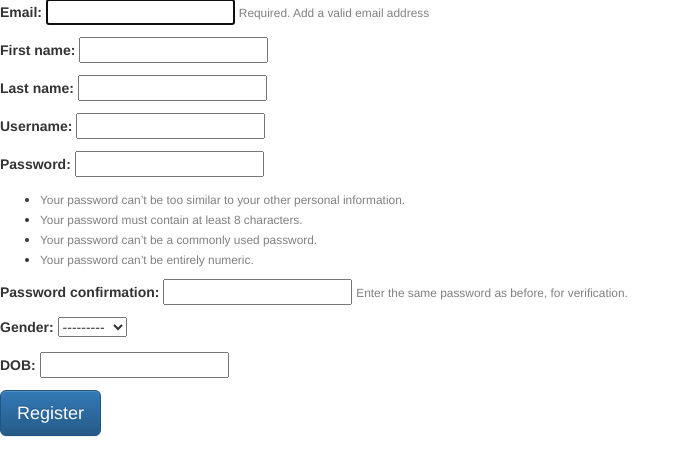
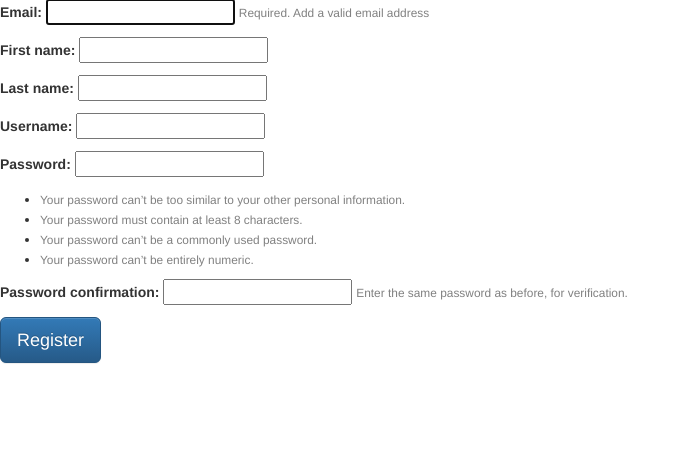
Before and after one commit to marwanassem/djangoProject-workoutPartner, a Django app: page /tracker/ in a window 1280 px wide. Shown: the part 116-592 px from the top of the page, without its empty margins (0-687 px from the left). Run offline with Django 3.2, Linux system fonts and the light colour scheme; parts of the project's set-up code (start-up, migrations or seed data) failed here and were passed over; some libraries are stand-ins or nearby versions.

Commit message:
fixed some logging in bugs.

```diff
--- a/tracker/forms.py
+++ b/tracker/forms.py
@@ -16,7 +16,7 @@ class SignUpForm(UserCreationForm):
             'last_name',
             'username',
             'password1', 'password2',
-            'gender', 'DOB'
+
         ]
 
 
@@ -27,12 +27,12 @@ class LifterAuthenticationForm(forms.ModelForm):
         model = Lifter
         fields = ['email', 'password']
 
-        def clean(self):
-            if self.is_valid():
-                email = self.cleaned_data['email']
-                password = self.cleaned_data['password']
-                if not authenticate(email=email, password=password):
-                    raise forms.ValidationError("Invalid credentials")
+    def clean(self):
+        if self.is_valid():
+            email = self.cleaned_data['email']
+            password = self.cleaned_data['password']
+            if not authenticate(email=email, password=password):
+                raise forms.ValidationError("Invalid credentials")
 
 
 class WorkoutForm(forms.ModelForm):
--- a/tracker/models.py
+++ b/tracker/models.py
@@ -3,27 +3,8 @@ from django.utils import timezone
 from django.contrib.auth.models import AbstractBaseUser, BaseUserManager
 
 
-# class Lifter(models.Model):
-#     first_name = models.CharField(max_length=50)
-#     last_name = models.CharField(max_length=50)
-#     username = models.CharField(max_length=50, unique=True)
-#     password = models.CharField(max_length=50)
-#     password_confirmation = models.CharField(max_length=50)
-#     email = models.EmailField(unique=True)
-#     GENDER_CHOICES = (
-#         ('M', 'Male'),
-#         ('F', 'Female')
-#     )
-#     gender = models.CharField(max_length=1, choices=GENDER_CHOICES)
-#     DOB = models.DateField()
-#     is_active = models.BooleanField(default=False)
-#
-#     def __str__(self):
-#         return self.first_name + " " + self.last_name
-
-
 class LifterAccountManager(BaseUserManager):
-    def create_user(self, email, username, first_name, last_name, gender, DOB, password=None):
+    def create_user(self, email, username, first_name, last_name, password=None):
         if not email:
             raise ValueError('Users must have an email address')
         if not username:
@@ -32,25 +13,31 @@ class LifterAccountManager(BaseUserManager):
             raise ValueError('Users must have a first name')
         if not last_name:
             raise ValueError('Users must have a last name')
-        if not gender:
-            raise ValueError('Users must have a gender')
-        if not DOB:
-            raise ValueError('Users must have a date of birth')
+        # if not gender:
+        #     raise ValueError('Users must have a gender')
+        # if not DOB:
+        #     raise ValueError('Users must have a date of birth')
 
         user = self.model(
             email=self.normalize_email(email),
             username=username,
+            first_name=first_name,
+            last_name=last_name,
+
         )
 
         user.set_password(password)
         user.save(using=self._db)
         return user
 
-    def create_superuser(self, email, username, password):
+    def create_superuser(self, email, username, first_name, last_name,  password):
         user = self.create_user(
             email=self.normalize_email(email),
             password=password,
             username=username,
+            first_name=first_name,
+            last_name=last_name,
+
         )
         user.is_admin = True
         user.is_staff = True
@@ -74,11 +61,11 @@ class Lifter(AbstractBaseUser):
                 ('M', 'Male'),
                 ('F', 'Female')
             )
-    gender = models.CharField(max_length=1, choices=GENDER_CHOICES)
-    DOB = models.DateField()
+    gender = models.CharField(max_length=1, choices=GENDER_CHOICES, null=True, blank=True)
+    DOB = models.DateField(null=True, blank=True)
 
     USERNAME_FIELD = 'email'
-    REQUIRED_FIELDS = ['username', 'first_name', 'last_name', 'gender', 'DOB']
+    REQUIRED_FIELDS = ['username', 'first_name', 'last_name',]
 
     objects = LifterAccountManager()
 
--- a/tracker/templates/tracker/registration/login.html
+++ b/tracker/templates/tracker/registration/login.html
@@ -7,9 +7,9 @@
 
   <h1 class="h3 mb-3 font-weight-normal">Login</h1>
 
-    <input type="email" name="email" id="inputEmail" class="form-control" placeholder="Email address" required autofocus>
+<!--  <input type="email" name="email" id="inputEmail" class="form-control" placeholder="Email address" required autofocus>-->
 
-  <input type="password" name="password" id="inputPassword" class="form-control" placeholder="Password" required>
+<!--  <input type="password" name="password" id="inputPassword" class="form-control" placeholder="Password" required>-->
 
   {% for field in login_form %}
     <p>
@@ -40,7 +40,7 @@
   <button class="btn btn-lg btn-primary " type="submit">Log in</button>
 
 </form>
-  <p><a href="{%url 'register' %}">New to the website? Register now!</a></p>
+  <p><a href="{% url 'register' %}">New to the website? Register now!</a></p>
   {# Assumes you setup the password_reset view in your URLconf #}
   <p><a href="{% url 'password_reset' %}">Forget Password?</a></p>
 
--- a/tracker/urls.py
+++ b/tracker/urls.py
@@ -6,7 +6,6 @@ urlpatterns = [
     path('about/', views.AboutView.as_view(), name='about'),
     path('workout/', views.WorkoutListView.as_view(), name='home'),
     path('workout/<int:id>/working', views.adding_exercise_to_workout, name='adding_exercise_to_workout'),
-
     path('workout/<int:id>/', views.workout_detail, name='workout_detail'),
     path('workout/new/', views.new_workout, name='new_workout'),
     path('workout/<int:pk>/edit/', views.WorkoutUpdateView.as_view(), name='workout_edit'),
--- a/tracker/views.py
+++ b/tracker/views.py
@@ -12,13 +12,6 @@ from tracker.forms import *
 
 from django.http import HttpResponse
 from django.contrib.auth import login, authenticate
-from django.contrib.sites.shortcuts import get_current_site
-from django.utils.encoding import force_bytes, force_text
-from django.utils.http import urlsafe_base64_encode, urlsafe_base64_decode
-from django.template.loader import render_to_string
-from .tokens import account_activation_token
-from django.contrib.auth.models import User
-from django.core.mail import EmailMessage
 
 
 class AboutView(TemplateView):
@@ -30,9 +23,7 @@ class WorkoutListView(ListView):
     template_name = 'workout/workout_list.html'
 
     def get_queryset(self):
-        # return Workout.objects.filter(creation_date__lte=timezone.now()).order_by('-creation_date')
-        return Workout.objects.filter(is_published = True)
-        return Workout.objects.all()
+        return Workout.objects.filter(is_published=True)
 
 
 class WorkoutUpdateView(LoginRequiredMixin, UpdateView):
@@ -250,7 +241,7 @@ def register_lifter(request):
             email = form.cleaned_data['email']
             password = form.cleaned_data['password1']
             lifter = authenticate(email=email, password=password)
-            login(request, lifter)
+            login(request, user=lifter)
             return redirect('home')
         else:
             context['form'] = form
@@ -261,29 +252,40 @@ def register_lifter(request):
     return render(request, 'registration/register.html', context=context)
 
 
-def login(request):
+def login_lifter(request):
     context = {}
-    user = request.user
-    if user.is_authenticated:
-        return redirect('home')
+    print(request)
+    # user = request.user
+    print('**** loging in ****')
+    # if user.is_authenticated:
+    #     print('user is_authenticated')
+    #     return redirect('home')
 
     if request.method == 'POST':
+        print('**** posting ****')
         form = LifterAuthenticationForm(request.POST)
+        print(request.POST)
         if form.is_valid():
+            print('**** valid form ****')
             email = request.POST['email']
             password = request.POST['password']
             user = authenticate(email=email, password=password)
+            print(user)
 
             if user:
+                print('authenticated')
                 login(request, user)
                 return redirect('home')
-
+        else:
+            print('not valid')
+            print(form.errors)
+            print(form.cleaned_data)
     else:
         form = LifterAuthenticationForm()
 
     context['login_form'] = form
 
-    return render(request, 'registration/login.html', context)
+    return render(request, 'registration/login.html', context=context)
 
 
 def temp_view(request):
--- a/workoutPartner/urls.py
+++ b/workoutPartner/urls.py
@@ -15,13 +15,13 @@ Including another URLconf
 """
 from django.contrib import admin
 from django.urls import path, include
-from tracker.views import temp_view, login
+from tracker.views import temp_view, login_lifter
 from tracker.views import register_lifter
 
 urlpatterns = [
     path('admin/', admin.site.urls),
     path('tracker/', include('tracker.urls')),
     path('', temp_view, name='temp_view'),
-    path('accounts/login', login, name='login'),
+    path('accounts/login/', login_lifter, name='login'),
     path('accounts/', include('django.contrib.auth.urls')),
 ]
```
Also changed, not shown: workoutPartner/settings.py (+6 -7 lines), db.sqlite3, tracker/migrations/0001_initial.py (deleted).
